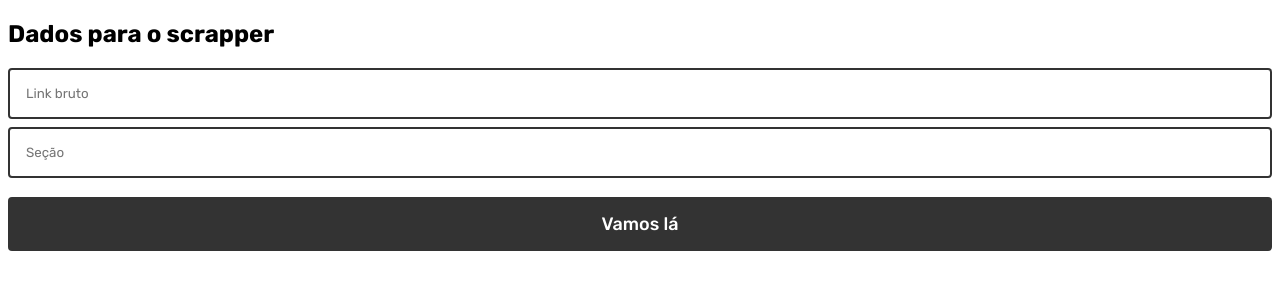
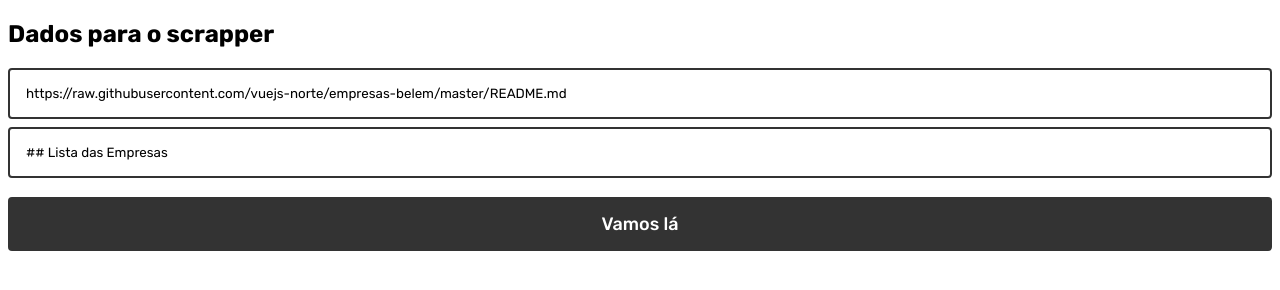
Before and after one commit to antunesgabriel/huhu-scrpr, a website: page demo/index.html in a window 1280 px wide. Drawn offline with nearby package versions, Linux system fonts and the light colour scheme.

Commit message:
Preset input values

```diff
--- a/demo/index.html
+++ b/demo/index.html
@@ -11,8 +11,8 @@
 <body>
   <div>
     <h2>Dados para o scrapper</h2>
-    <input id="link" type="url" placeholder="Link bruto">
-    <input id="secao" type="text" placeholder="Seção">
+    <input id="link"  type="url"  placeholder="Link bruto" value="https://raw.githubusercontent.com/vuejs-norte/empresas-belem/master/README.md">
+    <input id="secao" type="text" placeholder="Seção"      value="## Lista das Empresas">
     <br>
     <button id="vamos">Vamos lá</button>
   </div>
```
